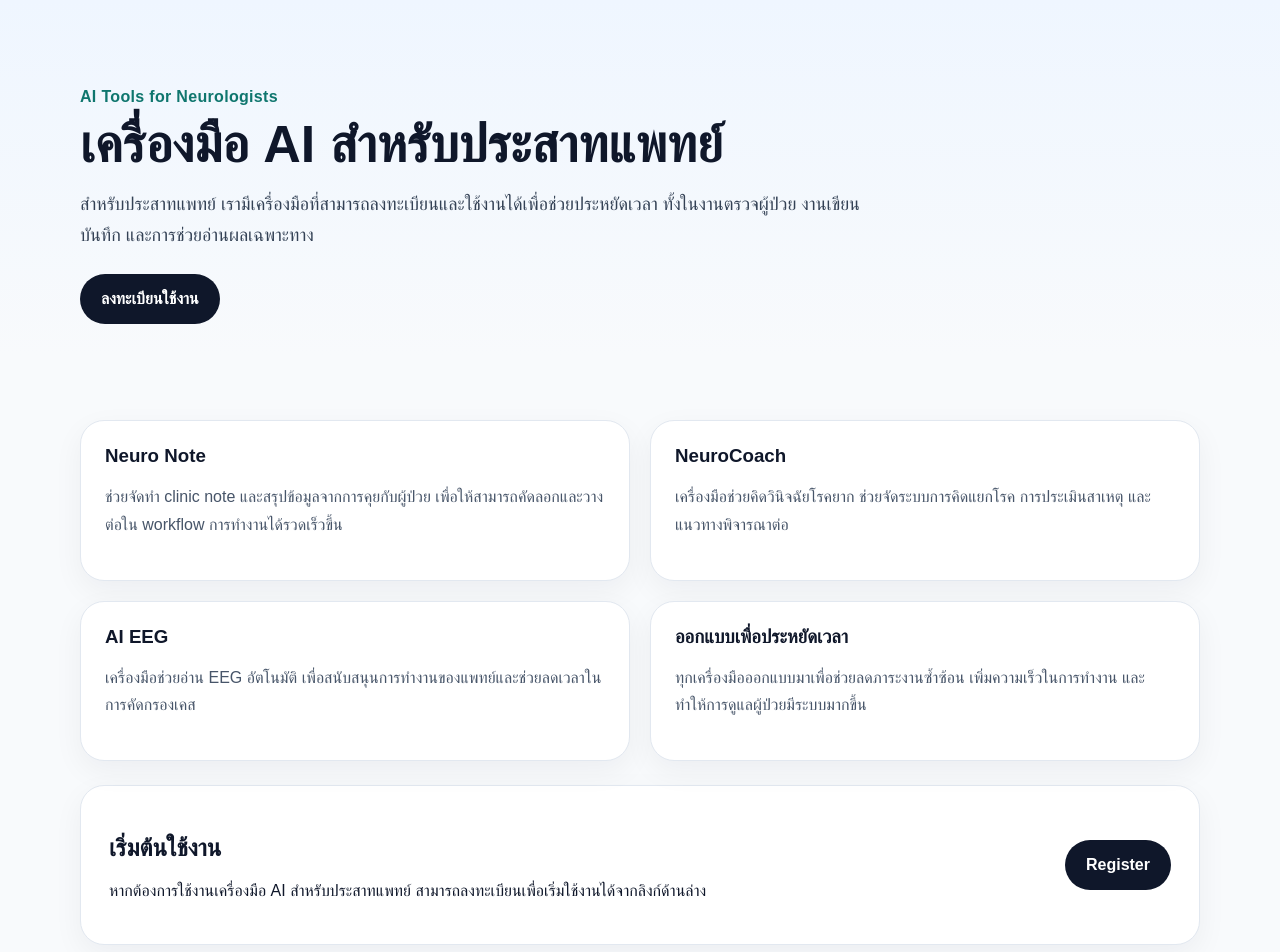
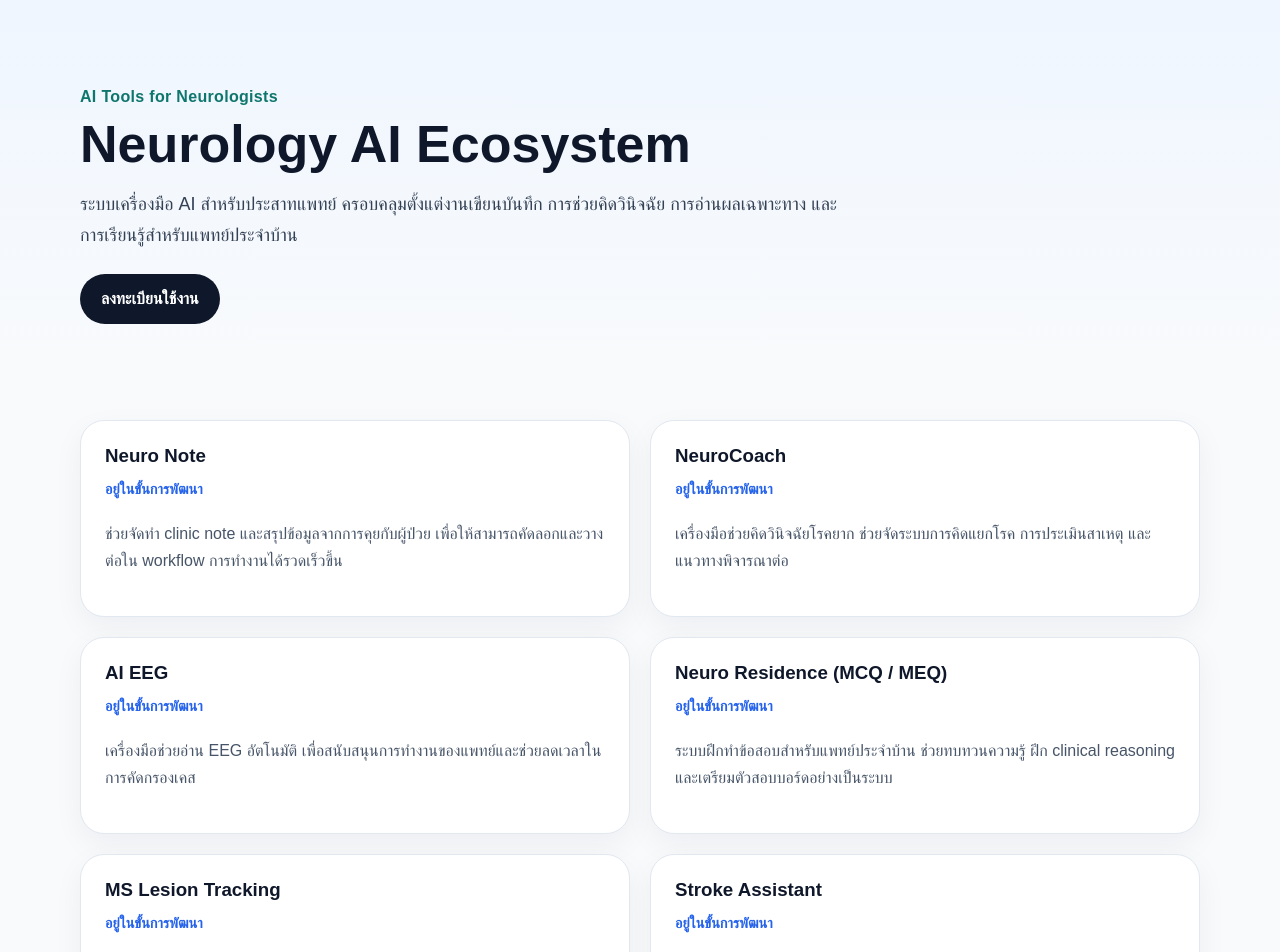
Before and after one commit to saharata/clinic-ai-site, a Next.js app: page /ai in a window 1280 px wide. Shown: the top 952 px of the page. Built offline with nearby package versions, Linux system fonts and the light colour scheme.

Commit message:
Introduce AI tools for neurologists
Added a list of AI tools for neurologists with descriptions.

```diff
--- a/app/ai/page.tsx
+++ b/app/ai/page.tsx
@@ -1,4 +1,47 @@
 const registerUrl = "/ai/register";
+
+const tools = [
+  {
+    title: "Neuro Note",
+    description:
+      "ช่วยจัดทำ clinic note และสรุปข้อมูลจากการคุยกับผู้ป่วย เพื่อให้สามารถคัดลอกและวางต่อใน workflow การทำงานได้รวดเร็วขึ้น",
+  },
+  {
+    title: "NeuroCoach",
+    description:
+      "เครื่องมือช่วยคิดวินิจฉัยโรคยาก ช่วยจัดระบบการคิดแยกโรค การประเมินสาเหตุ และแนวทางพิจารณาต่อ",
+  },
+  {
+    title: "AI EEG",
+    description:
+      "เครื่องมือช่วยอ่าน EEG อัตโนมัติ เพื่อสนับสนุนการทำงานของแพทย์และช่วยลดเวลาในการคัดกรองเคส",
+  },
+  {
+    title: "Neuro Residence (MCQ / MEQ)",
+    description:
+      "ระบบฝึกทำข้อสอบสำหรับแพทย์ประจำบ้าน ช่วยทบทวนความรู้ ฝึก clinical reasoning และเตรียมตัวสอบบอร์ดอย่างเป็นระบบ",
+  },
+  {
+    title: "MS Lesion Tracking",
+    description:
+      "ช่วยติดตามการเปลี่ยนแปลงของ lesion จาก MRI ในผู้ป่วย multiple sclerosis เพื่อให้การประเมินโรคและการติดตามผลทำได้รวดเร็วและเป็นระบบมากขึ้น",
+  },
+  {
+    title: "Stroke Assistant",
+    description:
+      "เครื่องมือช่วยประเมินผู้ป่วย stroke แบบรวดเร็ว ช่วยเรียบเรียง timeline ของอาการ และสนับสนุนการตัดสินใจในภาวะฉุกเฉิน",
+  },
+  {
+    title: "Headache Triage",
+    description:
+      "ช่วยคัดกรองผู้ป่วยปวดศีรษะ แยก red flag และจัดลำดับความสำคัญของการตรวจเพิ่มเติม",
+  },
+  {
+    title: "Dizziness Pathway",
+    description:
+      "ช่วยจัดระบบการประเมินผู้ป่วยเวียนศีรษะ แยกสาเหตุระหว่าง peripheral และ central และช่วยวางแนวทางการตรวจต่อ",
+  },
+];
 
 export default function AiToolsPage() {
   return (
@@ -6,10 +49,10 @@ export default function AiToolsPage() {
       <section className="hero small">
         <div className="container">
           <p className="eyebrow">AI Tools for Neurologists</p>
-          <h1 className="hero-title">เครื่องมือ AI สำหรับประสาทแพทย์</h1>
+          <h1 className="hero-title">Neurology AI Ecosystem</h1>
           <p className="hero-text narrow">
-            สำหรับประสาทแพทย์ เรามีเครื่องมือที่สามารถลงทะเบียนและใช้งานได้เพื่อช่วยประหยัดเวลา
-            ทั้งในงานตรวจผู้ป่วย งานเขียนบันทึก และการช่วยอ่านผลเฉพาะทาง
+            ระบบเครื่องมือ AI สำหรับประสาทแพทย์ ครอบคลุมตั้งแต่งานเขียนบันทึก
+            การช่วยคิดวินิจฉัย การอ่านผลเฉพาะทาง และการเรียนรู้สำหรับแพทย์ประจำบ้าน
           </p>
           <div className="hero-actions">
             <a href={registerUrl} className="btn btn-dark big">
@@ -22,43 +65,26 @@ export default function AiToolsPage() {
       <section className="section">
         <div className="container">
           <div className="cards two">
-            <div className="card">
-              <h3>Neuro Note</h3>
-              <p>
-                ช่วยจัดทำ clinic note และสรุปข้อมูลจากการคุยกับผู้ป่วย
-                เพื่อให้สามารถคัดลอกและวางต่อใน workflow การทำงานได้รวดเร็วขึ้น
-              </p>
-            </div>
+            {tools.map((tool, i) => (
+              <div key={i} className="card">
+                <h3>{tool.title}</h3>
 
-            <div className="card">
-              <h3>NeuroCoach</h3>
-              <p>
-                เครื่องมือช่วยคิดวินิจฉัยโรคยาก ช่วยจัดระบบการคิดแยกโรค
-                การประเมินสาเหตุ และแนวทางพิจารณาต่อ
-              </p>
-            </div>
+                {/* badge */}
+                <p style={{ marginTop: "8px", fontSize: "0.9rem", color: "#2563eb", fontWeight: 600 }}>
+                  อยู่ในขั้นการพัฒนา
+                </p>
 
-            <div className="card">
-              <h3>AI EEG</h3>
-              <p>
-                เครื่องมือช่วยอ่าน EEG อัตโนมัติ เพื่อสนับสนุนการทำงานของแพทย์และช่วยลดเวลาในการคัดกรองเคส
-              </p>
-            </div>
-
-            <div className="card">
-              <h3>ออกแบบเพื่อประหยัดเวลา</h3>
-              <p>
-                ทุกเครื่องมือออกแบบมาเพื่อช่วยลดภาระงานซ้ำซ้อน เพิ่มความเร็วในการทำงาน
-                และทำให้การดูแลผู้ป่วยมีระบบมากขึ้น
-              </p>
-            </div>
+                <p style={{ marginTop: "12px" }}>{tool.description}</p>
+              </div>
+            ))}
           </div>
 
           <div className="cta-box top-gap">
             <div>
               <h2>เริ่มต้นใช้งาน</h2>
               <p>
-                หากต้องการใช้งานเครื่องมือ AI สำหรับประสาทแพทย์ สามารถลงทะเบียนเพื่อเริ่มใช้งานได้จากลิงก์ด้านล่าง
+                ขณะนี้ระบบอยู่ในช่วงพัฒนา หากสนใจใช้งานสามารถลงทะเบียนเพื่อรับสิทธิ์ทดลองใช้
+                และติดตามการเปิดใช้งานของแต่ละเครื่องมือได้
               </p>
             </div>
             <div className="cta-actions">
```
